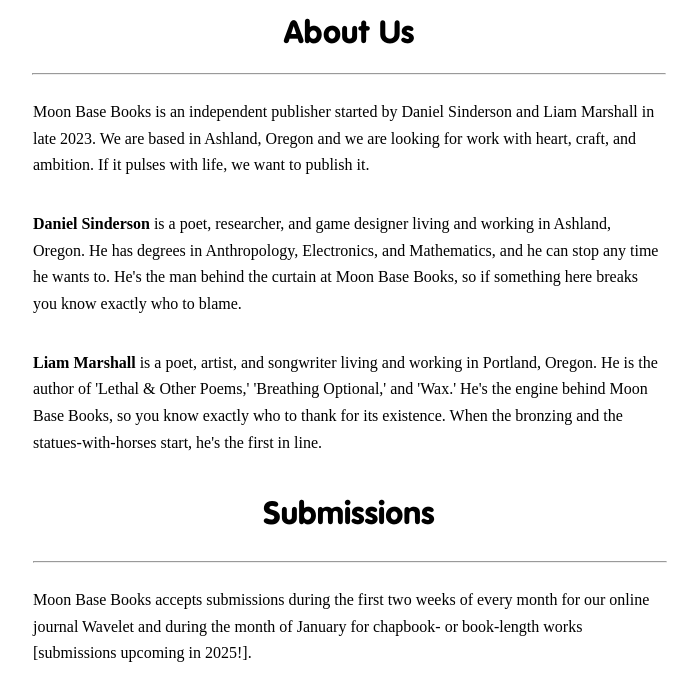
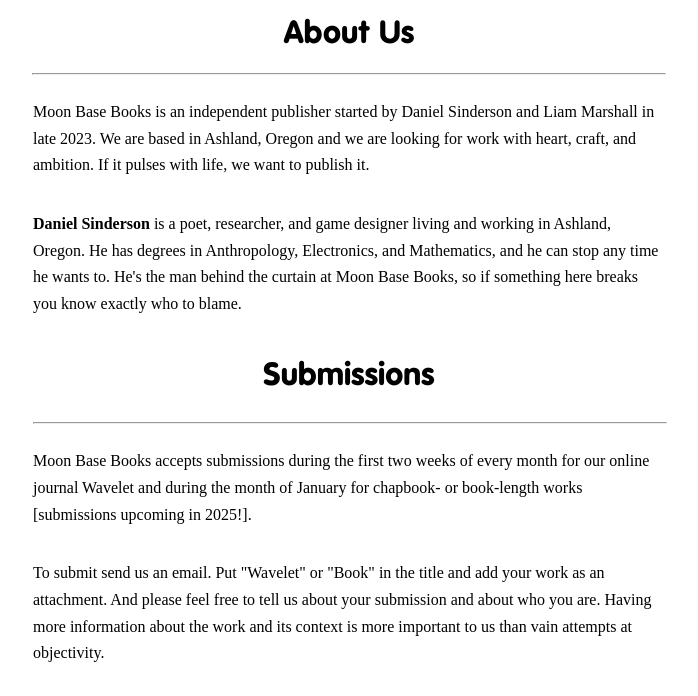
Before and after one commit to danielsinderson/moonbase-website, an Astro site: page /contact in a window 1280 px wide. Shown: the part 80-776 px from the top of the page, without its empty margins (291-989 px from the left). Built offline with nearby package versions, Linux system fonts and the light colour scheme; Astro itself is replaced by a stand-in of ours.

Commit message:
removed Liam from Contact page

```diff
--- a/src/pages/contact.astro
+++ b/src/pages/contact.astro
@@ -16,13 +16,6 @@
         and Mathematics, and he can stop any time he wants to. He's the man behind
         the curtain at Moon Base Books, so if something here breaks you know exactly
         who to blame.
-    </p>
-    <p>
-        <em>Liam Marshall</em> is a poet, artist, and songwriter living and working
-        in Portland, Oregon. He is the author of 'Lethal & Other Poems,' 'Breathing
-        Optional,' and 'Wax.' He's the engine behind Moon Base Books, so you know
-        exactly who to thank for its existence. When the bronzing and the statues-with-horses
-        start, he's the first in line.
     </p>
 
     <h1>Submissions</h1>
```
